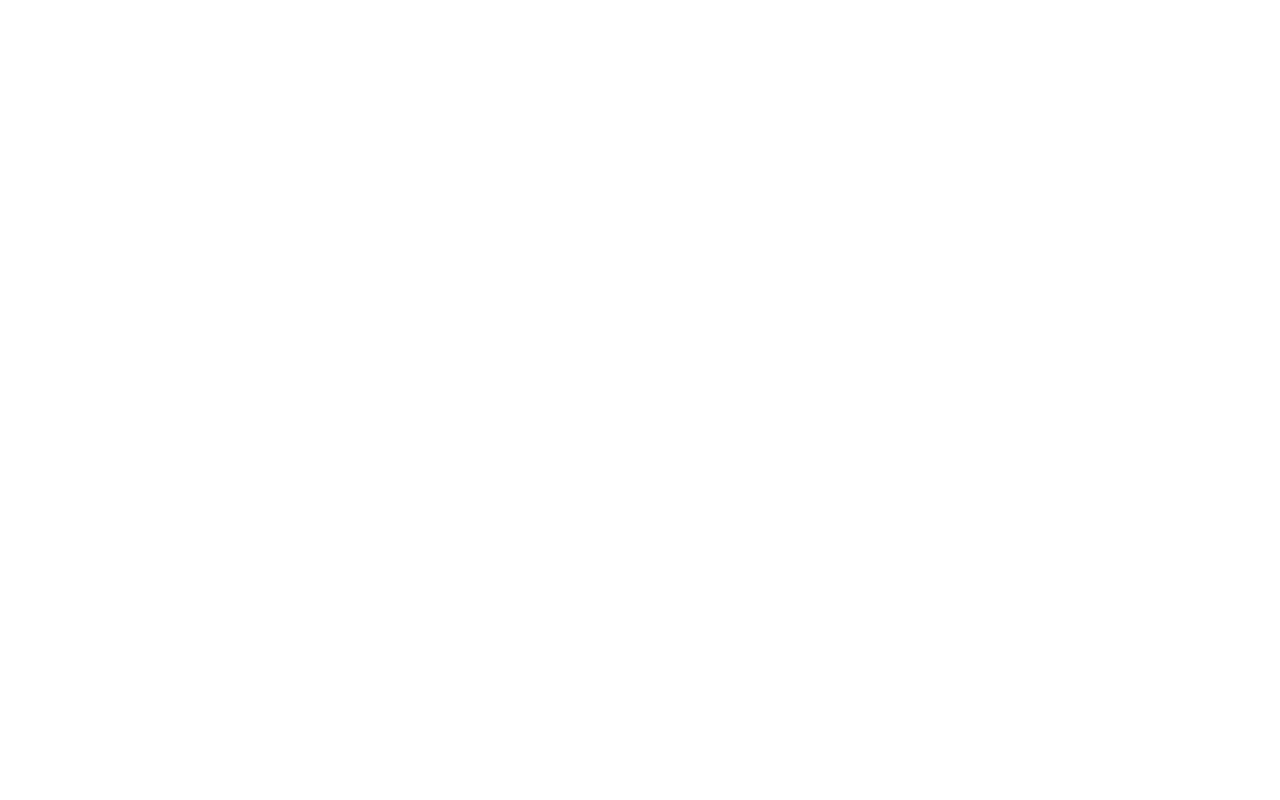
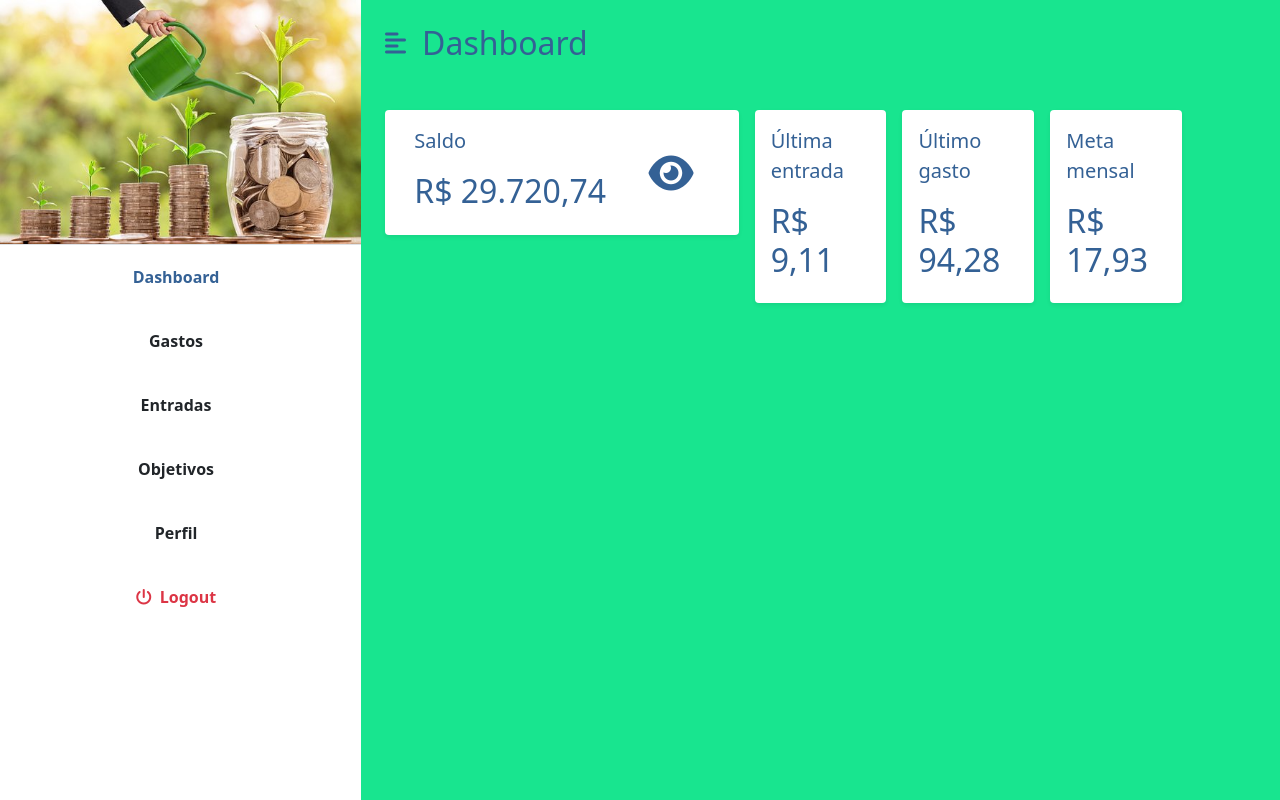
Before and after one commit to valeriaharumi/FIAP-Fintech, a plain HTML site: page dashboard.html in a window 1280 px wide. Drawn offline with nearby package versions, Linux system fonts and the light colour scheme.

Commit message:
Inicio dashboard

```diff
--- a/dashboard.html
+++ b/dashboard.html
@@ -5,12 +5,94 @@
     <meta http-equiv="X-UA-Compatible" content="IE=edge">
     <meta name="viewport" content="width=device-width, initial-scale=1.0">
     <link href="https://cdn.jsdelivr.net/npm/bootstrap@5.0.2/dist/css/bootstrap.min.css" rel="stylesheet" integrity="sha384-EVSTQN3/azprG1Anm3QDgpJLIm9Nao0Yz1ztcQTwFspd3yD65VohhpuuCOmLASjC" crossorigin="anonymous">
+    <link rel="stylesheet" href="https://cdnjs.cloudflare.com/ajax/libs/font-awesome/6.2.1/css/all.min.css" integrity="sha512-MV7K8+y+gLIBoVD59lQIYicR65iaqukzvf/nwasF0nqhPay5w/9lJmVM2hMDcnK1OnMGCdVK+iQrJ7lzPJQd1w==" crossorigin="anonymous" referrerpolicy="no-referrer" />
     <link rel="stylesheet" href="./styles/dash.css">
+    <script src="./js/dash.js"></script>
     <title>Fintech - Dashboard</title>
 
 </head>
 <body>
 
+        <div class="d-flex" id="wrapper">
+
+            <nav class="bg-white" id="sidebar-wrapper">
+                <div class="sidebar-heading border-bottom">
+                    <img src="./assets/investment-5318530__340.jpg" alt="">
+                </div>
+                <div class="list-group list-group-flush text-center">
+                    <a href="#" class="list-group-item list-group-item-action active">Dashboard</a>
+                    <a href="#" class="list-group-item list-group-item-action bg-transparent fw-bold">Gastos</a>
+                    <a href="#" class="list-group-item list-group-item-action bg-transparent fw-bold">Entradas</a>
+                    <a href="#" class="list-group-item list-group-item-action bg-transparent fw-bold">Objetivos</a>
+                    <a href="#" class="list-group-item list-group-item-action bg-transparent fw-bold">Perfil</a>
+                    <a href="./index.html" class="list-group-item list-group-item-action bg-transparent text-danger fw-bold"><i
+                            class="fas fa-power-off me-2"></i>Logout</a>
+                </div>
+            </nav>
+
+            <!-- Page Content -->
+            <div id="page-content-wrapper">
+                <nav class="navbar navbar-expand-lg navbar-light bg-transparent py-4 px-4">
+                    <div class="d-flex align-items-center">
+                        <i class="fas fa-align-left fs-4 me-3" id="menu-toggle"></i>
+                        <h2 class="fs-2 m-0">Dashboard</h2>
+                    </div>
+
+                    <button class="navbar-toggler" type="button" data-bs-toggle="collapse"
+                        data-bs-target="#navbarSupportedContent" aria-controls="navbarSupportedContent"
+                        aria-expanded="false" aria-label="Toggle navigation">
+                        <span class="navbar-toggler-icon"></span>
+                    </button>
+                </nav>
+
+                <div class="container-fluid px-4">
+                    <div class="row g-3 my-2">
+                        <div class="col-md-5">
+                            <div class="p-3 bg-white shadow-sm d-flex justify-content-around align-items-center rounded">
+                                <div>
+                                    <p class="fs-5">Saldo</p>
+                                    <h3 class="fs-2">R$ 29.720,74</h3>
+                                </div>
+                                <i class="fa-solid fa-eye fs-1 p-3"></i>
+                            </div>
+                        </div>
+
+                        <div class="col-md-2">
+                            <div class="p-3 bg-white shadow-sm d-flex justify-content-around align-items-center rounded">
+                                <div>
+                                    <p class="fs-5">Última entrada</p>
+                                    <h3 class="fs-2">R$ 9,11</h3>
+                                </div>
+                            </div>
+                        </div>
+
+                        <div class="col-md-2">
+                            <div class="p-3 bg-white shadow-sm d-flex justify-content-around align-items-center rounded">
+                                <div>
+                                    <p class="fs-5">Último gasto</p>
+                                    <h3 class="fs-2">R$ 94,28</h3>
+                                </div>
+                            </div>
+                        </div>
+
+                        <div class="col-md-2">
+                            <div class="p-3 bg-white shadow-sm d-flex justify-content-around align-items-center rounded">
+                                <div>
+                                    <p class="fs-5">Meta mensal</p>
+                                    <h3 class="fs-2">R$ 17,93</h3>
+                                </div>
+                            </div>
+                        </div>
+                    </div>
+
+                </div>
+            </div>
+        </div>
+        </div>
+
+        <!-- Os outros elementos que incluem gráficos serão adicionados posteriormente -->
+
+
     <script src="https://cdn.jsdelivr.net/npm/bootstrap@5.0.2/dist/js/bootstrap.bundle.min.js" integrity="sha384-MrcW6ZMFYlzcLA8Nl+NtUVF0sA7MsXsP1UyJoMp4YLEuNSfAP+JcXn/tWtIaxVXM" crossorigin="anonymous"></script>
 </body>
 </html>
--- /dev/null
+++ b/js/dash.js
@@ -0,0 +1,9 @@
+window.onload = function()
+{
+    var el = document.getElementById("wrapper");
+    var toggleButton = document.getElementById("menu-toggle");
+
+    toggleButton.onclick = function () {
+        el.classList.toggle("toggled");
+    };
+}
--- a/styles/dash.css
+++ b/styles/dash.css
@@ -0,0 +1,63 @@
+body{
+    color: #346195;
+}
+#wrapper {
+background-color: #18E58F
+}
+
+#sidebar-wrapper {
+min-height: 100vh;
+margin-left: -15rem;
+-webkit-transition: margin 0.25s ease-out;
+-moz-transition: margin 0.25s ease-out;
+-o-transition: margin 0.25s ease-out;
+transition: margin 0.25s ease-out;
+}
+
+#sidebar-wrapper .sidebar-heading img{
+    width: 100%;
+    max-height: 100%;
+}
+
+#sidebar-wrapper .list-group {
+width: 22rem;
+}
+
+#page-content-wrapper {
+min-width: 100vw;
+}
+
+#wrapper.toggled #sidebar-wrapper {
+margin-left: 0;
+}
+
+#menu-toggle {
+cursor: pointer;
+}
+
+.list-group-item {
+border: none;
+padding: 20px 30px;
+}
+
+.list-group-item.active {
+background-color: transparent;
+color: var(--main-text-color);
+font-weight: bold;
+border: none;
+}
+
+@media (min-width: 995px) {
+#sidebar-wrapper {
+    margin-left: 0;
+}
+
+#page-content-wrapper {
+    min-width: 0;
+    width: 100%;
+}
+
+#wrapper.toggled #sidebar-wrapper {
+    margin-left: -15rem;
+}
+}
```
Also changed, not shown: assets/investment-5318530__340.jpg (added), assets/white-dog-wearing-a-pair-of-glasses_2524x2524.jpg (added).
